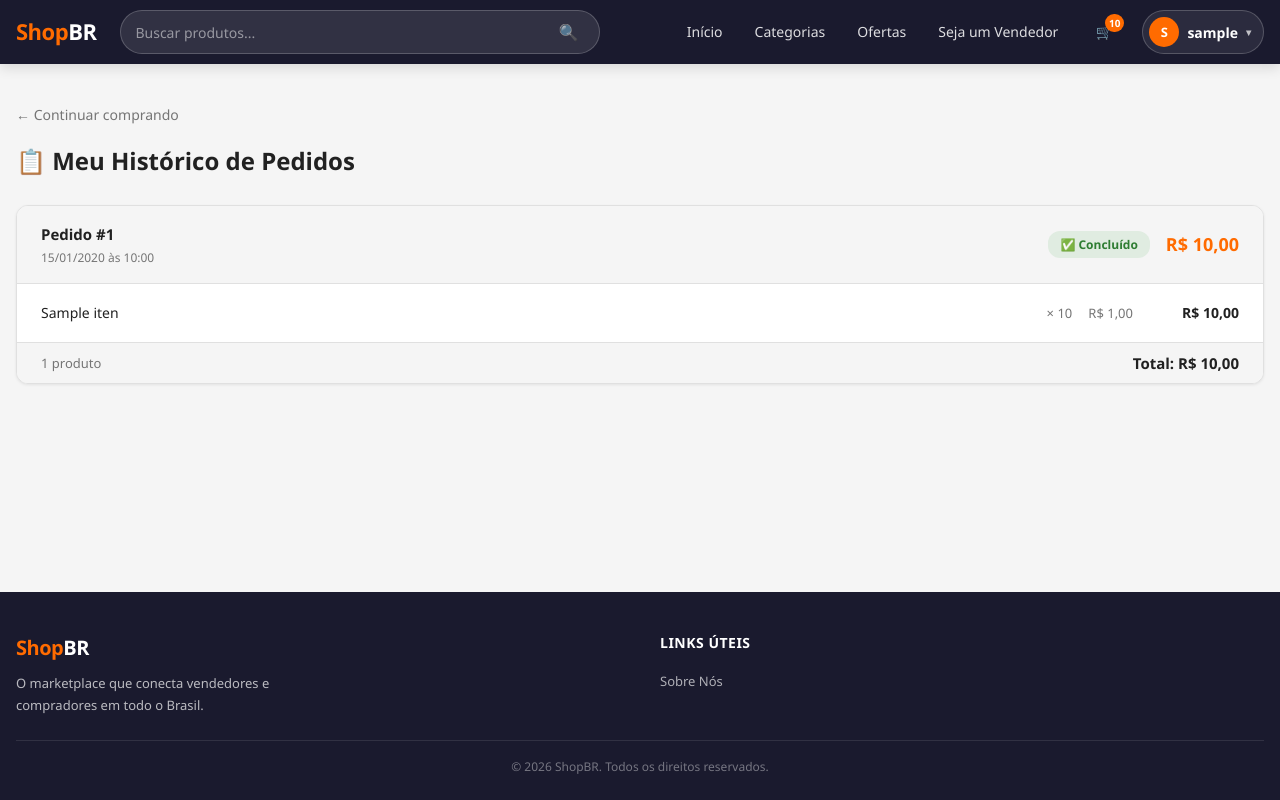
After one commit to Juan5-3/projeto-tcc, a PHP site: page /historico-pedidos.php in a window 1280 px wide. The commit adds this page. Run offline with PHP 8.4, Linux system fonts and the light colour scheme; a user stored in the database is signed in; tables that the repository leaves empty hold one stand-in row (values such as "Sample post").

Commit message:
Historico de pedido e documentação

```diff
--- a/css/style.css
+++ b/css/style.css
@@ -2203,3 +2203,194 @@ input, select, textarea {
   margin-top: 2px;
   margin-bottom: 4px;
 }
+
+/* ── 33. Página de Histórico de Pedidos ── */
+.orders-page {
+  padding: var(--spacing-lg) 0 var(--spacing-xxl);
+}
+
+.orders-list {
+  display: flex;
+  flex-direction: column;
+  gap: var(--spacing-lg);
+}
+
+/* Card de pedido */
+.order-card {
+  background: var(--color-surface);
+  border: 1.5px solid var(--color-border);
+  border-radius: var(--radius-lg);
+  overflow: hidden;
+  box-shadow: var(--shadow-sm);
+  transition: box-shadow 0.2s;
+}
+
+.order-card:hover {
+  box-shadow: var(--shadow-md);
+}
+
+/* Cabeçalho do card */
+.order-card-header {
+  display: flex;
+  align-items: center;
+  justify-content: space-between;
+  padding: var(--spacing-md) var(--spacing-lg);
+  background: var(--color-bg);
+  border-bottom: 1px solid var(--color-border);
+  gap: var(--spacing-md);
+  flex-wrap: wrap;
+}
+
+.order-card-meta {
+  display: flex;
+  flex-direction: column;
+  gap: 2px;
+}
+
+.order-id {
+  font-size: 15px;
+  font-weight: 700;
+  color: var(--color-text);
+}
+
+.order-date {
+  font-size: 12px;
+  color: var(--color-text-muted);
+}
+
+.order-card-right {
+  display: flex;
+  align-items: center;
+  gap: var(--spacing-md);
+  flex-wrap: wrap;
+}
+
+/* Badge de status */
+.order-status {
+  display: inline-flex;
+  align-items: center;
+  gap: 4px;
+  padding: 4px 12px;
+  border-radius: 12px;
+  font-size: 12px;
+  font-weight: 700;
+}
+
+.order-status--concluido {
+  background: rgba(76, 175, 80, 0.12);
+  color: #2e7d32;
+}
+
+.order-status--cancelado {
+  background: rgba(244, 67, 54, 0.10);
+  color: #c62828;
+}
+
+/* Total do pedido no header */
+.order-total {
+  font-size: 18px;
+  font-weight: 800;
+  color: var(--color-primary);
+  white-space: nowrap;
+}
+
+/* Lista de itens */
+.order-items {
+  padding: var(--spacing-sm) 0;
+}
+
+.order-item {
+  display: grid;
+  grid-template-columns: 1fr auto auto auto;
+  align-items: center;
+  gap: var(--spacing-md);
+  padding: 10px var(--spacing-lg);
+  border-bottom: 1px solid var(--color-border);
+  font-size: 14px;
+  transition: background 0.15s;
+}
+
+.order-item:last-child {
+  border-bottom: none;
+}
+
+.order-item:hover {
+  background: var(--color-bg);
+}
+
+.order-item-name {
+  color: var(--color-text);
+  font-weight: 500;
+  overflow: hidden;
+  text-overflow: ellipsis;
+  white-space: nowrap;
+}
+
+.order-item-qty {
+  color: var(--color-text-muted);
+  font-size: 13px;
+  white-space: nowrap;
+}
+
+.order-item-price {
+  color: var(--color-text-muted);
+  font-size: 13px;
+  white-space: nowrap;
+}
+
+.order-item-subtotal {
+  font-weight: 700;
+  color: var(--color-text);
+  white-space: nowrap;
+  text-align: right;
+  min-width: 90px;
+}
+
+/* Rodapé do card */
+.order-card-footer {
+  display: flex;
+  align-items: center;
+  justify-content: space-between;
+  padding: var(--spacing-sm) var(--spacing-lg);
+  background: var(--color-bg);
+  border-top: 1px solid var(--color-border);
+  font-size: 13px;
+  color: var(--color-text-muted);
+}
+
+.order-card-footer strong {
+  font-size: 15px;
+  color: var(--color-text);
+}
+
+/* Responsive */
+@media (max-width: 600px) {
+  .order-item {
+    grid-template-columns: 1fr auto auto;
+    gap: var(--spacing-sm);
+  }
+
+  /* Esconde preço unitário em telas pequenas — mantém nome, qty e subtotal */
+  .order-item-price {
+    display: none;
+  }
+
+  .order-card-header {
+    padding: var(--spacing-sm) var(--spacing-md);
+  }
+
+  .order-items {
+    padding: 0;
+  }
+
+  .order-item {
+    padding: 10px var(--spacing-md);
+  }
+
+  .order-card-footer {
+    padding: var(--spacing-sm) var(--spacing-md);
+    flex-direction: column;
+    align-items: flex-start;
+    gap: 2px;
+  }
+}
--- /dev/null
+++ b/historico-pedidos.php
@@ -0,0 +1,176 @@
+<?php
+// ShopBR — Histórico de Pedidos
+require_once __DIR__ . '/config/db.php';
+require_once __DIR__ . '/config/session.php';
+iniciarSessao();
+
+// Apenas usuários logados
+if (!estaLogado()) {
+    header('Location: login.php');
+    exit;
+}
+
+$usuarioId = (int) $_SESSION['usuario_id'];
+$pedidos   = [];
+$erroDB    = false;
+
+try {
+    $db = getDB();
+
+    // Busca todos os pedidos do usuário, do mais recente ao mais antigo
+    $stmtPedidos = $db->prepare(
+        'SELECT id, total, status, criado_em
+         FROM pedidos
+         WHERE usuario_id = ?
+         ORDER BY criado_em DESC'
+    );
+    $stmtPedidos->execute([$usuarioId]);
+    $listaPedidos = $stmtPedidos->fetchAll();
+
+    if (!empty($listaPedidos)) {
+        // Busca todos os itens desses pedidos de uma só vez
+        $ids          = array_column($listaPedidos, 'id');
+        $placeholders = implode(',', array_fill(0, count($ids), '?'));
+
+        $stmtItens = $db->prepare(
+            "SELECT pedido_id, produto_id, nome_produto, preco_unitario, quantidade, subtotal
+             FROM pedido_itens
+             WHERE pedido_id IN ($placeholders)
+             ORDER BY id ASC"
+        );
+        $stmtItens->execute($ids);
+        $todosItens = $stmtItens->fetchAll();
+
+        // Agrupa itens por pedido_id
+        $itensPorPedido = [];
+        foreach ($todosItens as $item) {
+            $itensPorPedido[(int) $item['pedido_id']][] = $item;
+        }
+
+        // Monta o array final
+        foreach ($listaPedidos as $pedido) {
+            $pedidos[] = [
+                'id'       => (int)    $pedido['id'],
+                'total'    => (float)  $pedido['total'],
+                'status'   =>          $pedido['status'],
+                'criado_em'=>          $pedido['criado_em'],
+                'itens'    => $itensPorPedido[(int) $pedido['id']] ?? [],
+            ];
+        }
+    }
+
+} catch (PDOException $e) {
+    $erroDB = true;
+}
+
+function fmtBRL(float $v): string {
+    return 'R$ ' . number_format($v, 2, ',', '.');
+}
+
+function fmtData(string $dt): string {
+    $ts = strtotime($dt);
+    return date('d/m/Y', $ts) . ' às ' . date('H:i', $ts);
+}
+?>
+<!DOCTYPE html>
+<html lang="pt-BR">
+<head>
+    <meta charset="UTF-8">
+    <meta name="viewport" content="width=device-width, initial-scale=1.0">
+    <title>ShopBR — Histórico de Pedidos</title>
+    <link rel="stylesheet" href="css/style.css">
+</head>
+<body>
+
+<?php require_once __DIR__ . '/includes/header.php'; ?>
+
+<main>
+<section class="orders-page">
+    <div class="container">
+
+        <nav class="page-nav">
+            <a href="index.php" class="back-link">← Continuar comprando</a>
+        </nav>
+
+        <h1 style="font-size:24px;font-weight:700;margin-bottom:24px;">📋 Meu Histórico de Pedidos</h1>
+
+        <?php if ($erroDB): ?>
+            <div class="empty-message">
+                <div class="empty-icon">⚠️</div>
+                <h3>Erro ao carregar pedidos</h3>
+                <p>Não foi possível conectar ao banco de dados. Tente novamente.</p>
+            </div>
+
+        <?php elseif (empty($pedidos)): ?>
+            <div class="empty-message">
+                <div class="empty-icon">📦</div>
+                <h3>Nenhum pedido ainda</h3>
+                <p>Quando você finalizar uma compra, ela aparecerá aqui.</p>
+                <a href="index.php" class="btn btn-primary" style="margin-top:16px;">Ver produtos</a>
+            </div>
+
+        <?php else: ?>
+            <div class="orders-list">
+                <?php foreach ($pedidos as $pedido): ?>
+                    <div class="order-card">
+                        <div class="order-card-header">
+                            <div class="order-card-meta">
+                                <span class="order-id">Pedido #<?= $pedido['id'] ?></span>
+                                <span class="order-date"><?= fmtData($pedido['criado_em']) ?></span>
+                            </div>
+                            <div class="order-card-right">
+                                <span class="order-status order-status--<?= $pedido['status'] ?>">
+                                    <?= $pedido['status'] === 'concluido' ? '✅ Concluído' : '❌ Cancelado' ?>
+                                </span>
+                                <span class="order-total"><?= fmtBRL($pedido['total']) ?></span>
+                            </div>
+                        </div>
+
+                        <div class="order-items">
+                            <?php foreach ($pedido['itens'] as $item): ?>
+                                <div class="order-item">
+                                    <span class="order-item-name">
+                                        <?= htmlspecialchars($item['nome_produto'], ENT_QUOTES, 'UTF-8') ?>
+                                    </span>
+                                    <span class="order-item-qty">× <?= (int) $item['quantidade'] ?></span>
+                                    <span class="order-item-price"><?= fmtBRL((float) $item['preco_unitario']) ?></span>
+                                    <span class="order-item-subtotal"><?= fmtBRL((float) $item['subtotal']) ?></span>
+                                </div>
+                            <?php endforeach; ?>
+                        </div>
+
+                        <div class="order-card-footer">
+                            <span><?= count($pedido['itens']) ?> <?= count($pedido['itens']) === 1 ? 'produto' : 'produtos' ?></span>
+                            <strong>Total: <?= fmtBRL($pedido['total']) ?></strong>
+                        </div>
+                    </div>
+                <?php endforeach; ?>
+            </div>
+        <?php endif; ?>
+
+    </div>
+</section>
+</main>
+
+<!-- ══ FOOTER ══ -->
+<footer class="site-footer" role="contentinfo">
+    <div class="container">
+        <div class="footer-inner">
+            <div class="footer-brand">
+                <a href="index.php" class="site-logo">Shop<span>BR</span></a>
+                <p>O marketplace que conecta vendedores e compradores em todo o Brasil.</p>
+            </div>
+            <div class="footer-links">
+                <h4>Links Úteis</h4>
+                <ul><li><a href="sobre.php">Sobre Nós</a></li></ul>
+            </div>
+        </div>
+        <div class="footer-bottom">
+            <p>&copy; <?= date('Y') ?> ShopBR. Todos os direitos reservados.</p>
+        </div>
+    </div>
+</footer>
+
+<script src="js/main.js"></script>
+</body>
+</html>
--- a/includes/header.php
+++ b/includes/header.php
@@ -139,6 +139,9 @@ if ($estaLogado) {
                             <a href="<?= $base ?>carrinho.php" class="user-dropdown-item" role="menuitem">
                                 🛒 Meu Carrinho
                             </a>
+                            <a href="<?= $base ?>historico-pedidos.php" class="user-dropdown-item" role="menuitem">
+                                📋 Meus Pedidos
+                            </a>
                         <?php endif; ?>
                         <a href="<?= $base ?>api/auth/logout.php"
                            class="user-dropdown-item user-dropdown-logout" role="menuitem">
```
Also changed, not shown: api/pedido/finalizar.php (added, +147 -0 lines), carrinho.php (+47 -3 lines), database.sql (+115 -5 lines), README.md.
